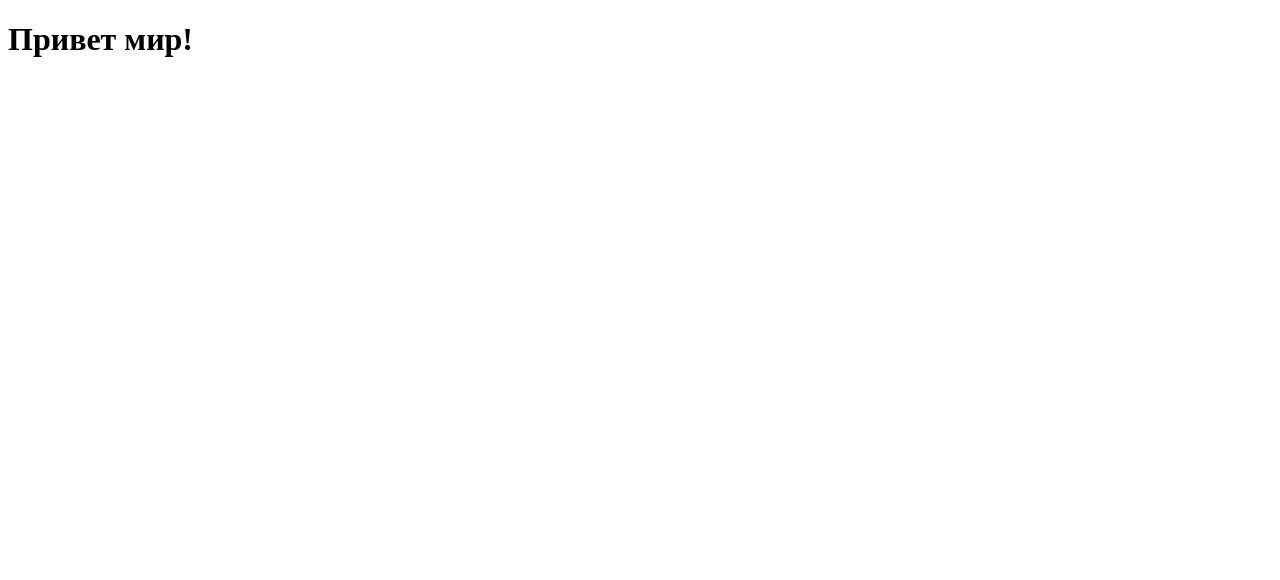
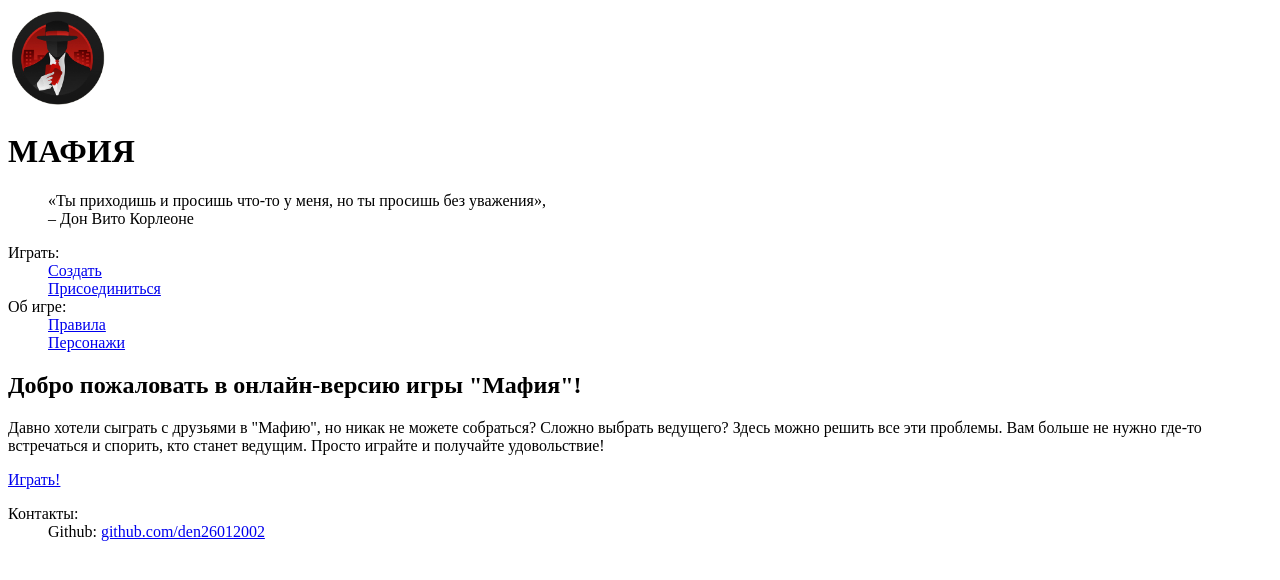
Before and after one commit to den26012002/Mafia, a plain HTML site: page index.html in a window 1280 px wide. Drawn offline with Linux system fonts and the light colour scheme.

Commit message:
feat: update index.html

```diff
--- a/index.html
+++ b/index.html
@@ -6,6 +6,40 @@
     <title>Мафия</title>
 </head>
 <body>
-    <h1>Привет мир!</h1>
+    <header>
+        <img src="img/logo.png" height="100" width="100" />
+        <p><h1>МАФИЯ</h1></p>
+        <figure>
+            <q>Ты приходишь и просишь что-то у меня, но ты просишь без уважения</q>,
+            <figcaption> &ndash; Дон Вито Корлеоне</figcaption>
+        </figure>
+    </header>
+    <nav>
+        <dl>
+            <dt>Играть:</dt>
+            <dd><a href="pages/game-settings.html">Создать</a></dd>
+            <dd><a href="pages/join-the-game.html">Присоединиться</a></dd>
+
+            <dt>Об игре:</dt>
+            <dd><a href="pages/rules.html">Правила</a></dd>
+            <dd><a href="pages/heroes-description.html">Персонажи</a></dd>
+        </dl>
+    </nav>
+    <main>
+        <p><h2>Добро пожаловать в онлайн-версию игры "Мафия"!</h2></p>
+        <p>
+            Давно хотели сыграть с друзьями в "Мафию", но никак не можете собраться?
+            Сложно выбрать ведущего? Здесь можно решить все эти проблемы.
+            Вам больше не нужно где-то встречаться и спорить, кто станет ведущим.
+            Просто играйте и получайте удовольствие!
+        </p>
+        <a href="pages/join-the-game.html">Играть!</a>
+    </main>
+    <footer>
+        <dl>
+            <dt>Контакты:</dt>
+            <dd>Github: <a href="https://github.com/den26012002">github.com/den26012002</a></dd>
+        </dl>
+    </footer>
 </body>
 </html>
```
Also changed, not shown: img/logo.png (added).
